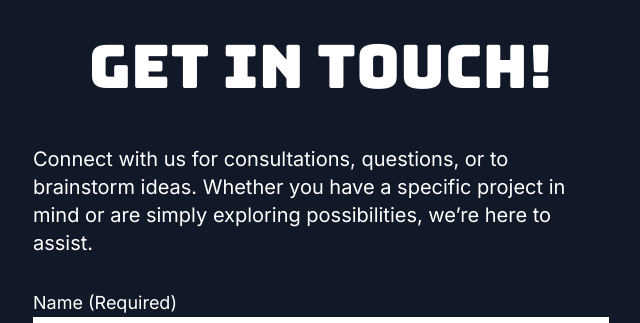
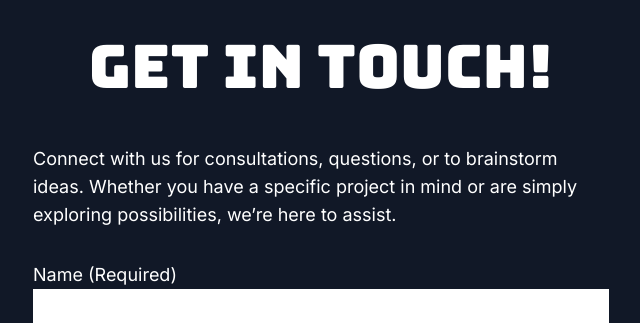
Before and after one commit to emidesigns/fixitproservices.ca, a React (Vite) app: page / in a window 1280 px wide. Shown: the part 1880-2203 px from the top of the page, without its empty margins (319-959 px from the left). Built offline with nearby package versions, Linux system fonts and the light colour scheme.

Commit message:
addressing contact form text size and adding favicon

```diff
--- a/src/Contact.tsx
+++ b/src/Contact.tsx
@@ -65,7 +65,7 @@ function Contact() {
           Get in touch!
         </h1>
         <div className="mx-auto px-8">
-          <p className="mx-auto max-w-xl py-4 text-white text-xl">
+          <p className="mx-auto max-w-xl py-4 text-white text-lg">
             Connect with us for consultations, questions, or to brainstorm
             ideas. Whether you have a specific project in mind or are simply
             exploring possibilities, we’re here to assist.
```
Also changed, not shown: favicon.png (added), 2 other files (tests, documents, lock files or other folders).
